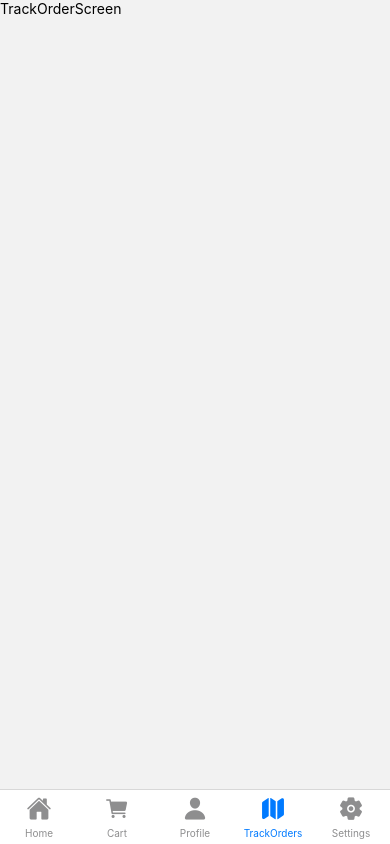
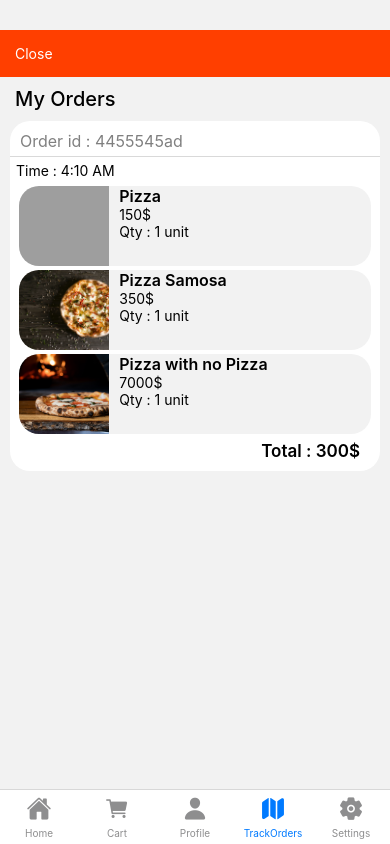
Before and after one commit to LovepreetSinghcoder/EasyEat, a React Native app: screen /TrackOrders in a window 390 px wide. Built offline with nearby package versions, Linux system fonts and the light colour scheme; grey boxes are pictures that could not be loaded.

Commit message:
17th & 18th Episode

```diff
--- /dev/null
+++ b/src/MainScreens/AccountAndSettings.js
@@ -0,0 +1,66 @@
+import { StyleSheet, Text, TouchableOpacity, View } from 'react-native'
+import React from 'react'
+
+const AccountAndSettings = () => {
+    return (
+        <View style={styles.container}>
+            <View style={{ backgroundColor: '#FF3F00', paddingVertical: 15, paddingHorizontal: 15, marginTop: 30 }}>
+                <Text style={{ color: 'white' }}>Account and Settings</Text>
+            </View>
+
+            <View>
+                <TouchableOpacity style={styles.button} >
+                    <Text style={styles.buttonTxt}>Profile</Text>
+                </TouchableOpacity>
+
+                <TouchableOpacity style={styles.button} >
+                    <Text style={styles.buttonTxt}>Edit Profile</Text>
+                </TouchableOpacity>
+            </View>
+
+            <View style={{flex: 1}} >
+                <TouchableOpacity style={styles.logoutButton} >
+                    <Text style={styles.logoutButtonTxt}>Logout</Text>
+                </TouchableOpacity>
+            </View>
+        </View>
+    )
+}
+
+export default AccountAndSettings
+
+const styles = StyleSheet.create({
+    container: {
+        flex: 1,
+        // padding: 16,
+        backgroundColor: '#fff',
+
+    },
+    button: {
+        backgroundColor: '#FF3F00',
+        borderRadius: 25,
+        width: '92%',
+        alignSelf: 'center',
+        padding: 10,
+        elevation: 2,
+        marginTop: 10
+    },
+    buttonTxt: {
+        fontSize: 17,
+        fontWeight: '600',
+        color: 'white',
+        alignSelf: 'center'
+    },
+    logoutButton: {
+
+     position: 'absolute',
+     bottom: 0,
+     left: 0,
+     padding: 15
+    },
+    logoutButtonTxt: {
+        color: '#4E4E4E',
+        fontSize: 16,
+        fontWeight: 'bold'
+    }
+})
--- a/src/MainScreens/TrackOrderScreen.js
+++ b/src/MainScreens/TrackOrderScreen.js
@@ -1,14 +1,146 @@
-import { StyleSheet, Text, View } from 'react-native'
+import { Image, ScrollView, StyleSheet, Text, TouchableOpacity, View } from 'react-native'
 import React from 'react'
 
 const TrackOrderScreen = () => {
   return (
-    <View>
-      <Text>TrackOrderScreen</Text>
+    <View style={styles.container}>
+      <View style={{ backgroundColor: '#FF3F00', paddingVertical: 15, paddingHorizontal: 15, marginTop: 30 }}>
+        <TouchableOpacity>
+
+          <Text style={{ color: 'white' }}>Close</Text>
+        </TouchableOpacity>
+      </View>
+
+
+      <ScrollView>
+        <Text style={styles.mainHeading}>My Orders</Text>
+        <View style={styles.mainContainer}>
+          <Text style={styles.orderId}>Order id : 4455545ad</Text>
+          <Text style={styles.orderTime}>Time : 4:10 AM</Text>
+
+          <View style={styles.orderItemContainer}>
+            <View>
+              <Image source={require('../Images/pizza1.jpg')} style={styles.cardimage} />
+            </View>
+
+            <View style={styles.orderItemContainer_2}>
+              <View>
+                <Text style={styles.orderItemName}>Pizza</Text>
+                <Text style={styles.orderItemPrice} >150$</Text>
+                <Text>Qty : 1 unit</Text>
+
+              </View>
+            </View>
+          </View>
+
+          <View style={styles.orderItemContainer}>
+            <View>
+              <Image source={require('../Images/pizza2.jpg')} style={styles.cardimage} />
+            </View>
+
+            <View style={styles.orderItemContainer_2}>
+              <View>
+                <Text style={styles.orderItemName}>Pizza Samosa</Text>
+                <Text style={styles.orderItemPrice} >350$</Text>
+                <Text>Qty : 1 unit</Text>
+
+              </View>
+            </View>
+          </View>
+
+          <View style={styles.orderItemContainer}>
+            <View>
+              <Image source={require('../Images/pizza3.jpg')} style={styles.cardimage} />
+            </View>
+
+            <View style={styles.orderItemContainer_2}>
+              <View>
+                <Text style={styles.orderItemName}>Pizza with no Pizza</Text>
+                <Text style={styles.orderItemPrice} >7000$</Text>
+                <Text>Qty : 1 unit</Text>
+
+              </View>
+            </View>
+          </View>
+
+          <Text style={styles.orderTotal}>Total : 300$</Text>
+
+
+
+        </View>
+      </ScrollView>
     </View>
   )
 }
 
 export default TrackOrderScreen
 
-const styles = StyleSheet.create({})
+const styles = StyleSheet.create({
+  container: {
+    flex: 1
+  },
+  mainHeading: {
+    fontSize: 20,
+    paddingHorizontal: 15,
+    paddingVertical: 10,
+    fontWeight: '500'
+  },
+
+  mainContainer: {
+    marginBottom: 10,
+    marginHorizontal: 10,
+    elevation: 2,
+    backgroundColor: 'white',
+    paddingVertical: 5,
+    borderRadius: 20
+  },
+  orderId: {
+    fontSize: 16,
+    color: 'grey',
+    paddingHorizontal: 10,
+    borderBottomWidth: 1,
+    borderColor: '#d9d9d9',
+    paddingVertical: 5
+  },
+  orderTime: {
+    paddingHorizontal: 6,
+    paddingVertical: 5
+  },
+  orderTotal: {
+    fontSize: 17,
+    textAlign: 'right',
+    marginVertical: 5,
+    marginRight: 20,
+    fontWeight: '600'
+  },
+  orderItemContainer: {
+    flexDirection: 'row',
+    backgroundColor: 'green',
+    marginVertical: 2,
+    width: '95%',
+    alignSelf: 'center',
+    borderRadius: 20,
+    backgroundColor: '#f2f2f2',
+    elevation: 2
+  },
+  cardimage: {
+    width: 90,
+    height: 80,
+    borderBottomLeftRadius: 20,
+    borderTopLeftRadius: 20
+  },
+  orderItemContainer_2 :{
+    paddingHorizontal: 10,
+    flexDirection: 'row',
+    justifyContent: 'space-between',
+
+  },
+  orderItemName :{
+    fontSize: 16,
+    fontWeight: '600'
+  },
+  orderItemPrice :{
+
+  }
+
+})
--- a/src/Navigation/AppStack.js
+++ b/src/Navigation/AppStack.js
@@ -9,6 +9,7 @@ import ProductScreen from '../MainScreens/ProductScreen';
 import UserCartScreen from '../MainScreens/UserCartScreen';
 import TrackOrderScreen from '../MainScreens/TrackOrderScreen';
 import UserProfile from '../MainScreens/UserProfile';
+import AccountAndSettings from '../MainScreens/AccountAndSettings';
 
 const Stack = createNativeStackNavigator();
 const Tab = createBottomTabNavigator();
@@ -59,7 +60,7 @@ const AppStack = () => {
         <Tab.Screen name="Cart" component={UserCartScreen} options={{ headerShown: false }} />
         <Tab.Screen name="Profile" component={UserProfile} options={{ headerShown: false }} />
         <Tab.Screen name="TrackOrders" component={TrackOrderScreen} options={{ headerShown: false }} />
-        <Tab.Screen name="Settings" component={HomeStack} options={{ headerShown: false }} />
+        <Tab.Screen name="Settings" component={AccountAndSettings} options={{ headerShown: false }} />
 
       </Tab.Navigator>
     </NavigationContainer>
```
